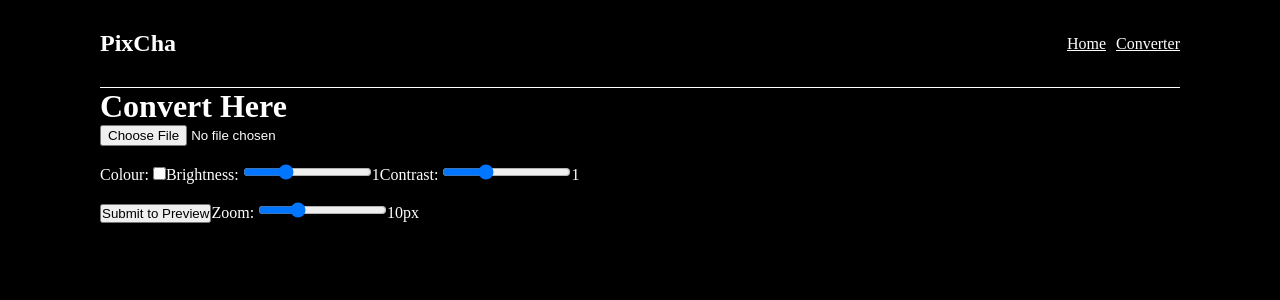
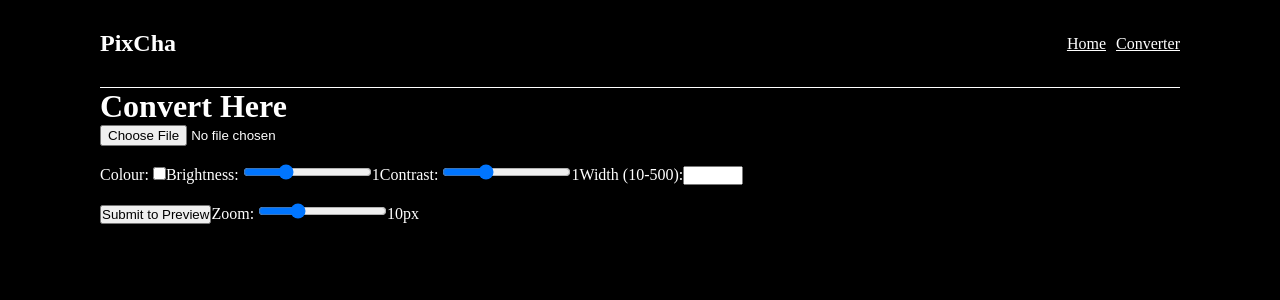
Before and after one commit to AlexanderHeffernan/image-to-ascii, a Vue app in the folder frontend/: page /converter in a window 1280 px wide. Shown: the top 300 px of the page. Built offline with nearby package versions, Linux system fonts and the light colour scheme.

Commit message:
Added a way to change output width on the frontend.

```diff
--- a/frontend/src/views/ConverterView.vue
+++ b/frontend/src/views/ConverterView.vue
@@ -12,6 +12,8 @@
 		<label for="contrast">Contrast: </label>
 		<input type="range" id="contrast" v-model.number="contrast" min="0.1" max="3" step="0.1">
 		<span>{{ contrast }}</span>
+		<label for="width">Width (10-500):</label>
+		<input type="number" id="width" v-model.number="width" min="10" max="500">
 	</div>
 	<br>
 
@@ -30,6 +32,7 @@ const uploadedImg = ref<File|null>(null);
 const isColour = ref(false);
 const brightness = ref(1);
 const contrast = ref(1);
+const width = ref(200);
 const fontSize = ref(10);
 const asciiArtHtml = ref<string>("");
 
@@ -47,7 +50,7 @@ const submitImgToConverter = async () => {
 
 	const formData = new FormData();
 	formData.append('image', uploadedImg.value);
-	formData.append('config', JSON.stringify({ brightness_factor: brightness.value, contrast_factor: contrast.value, is_color: isColour.value }))
+	formData.append('config', JSON.stringify({ output_width: width.value, brightness_factor: brightness.value, contrast_factor: contrast.value, is_color: isColour.value }))
 
 	//const response = await fetch('https://192.168.68.59:8444/convert-image', {
 	const response = await fetch('https://192.168.1.95:8444/convert-image', {
```
